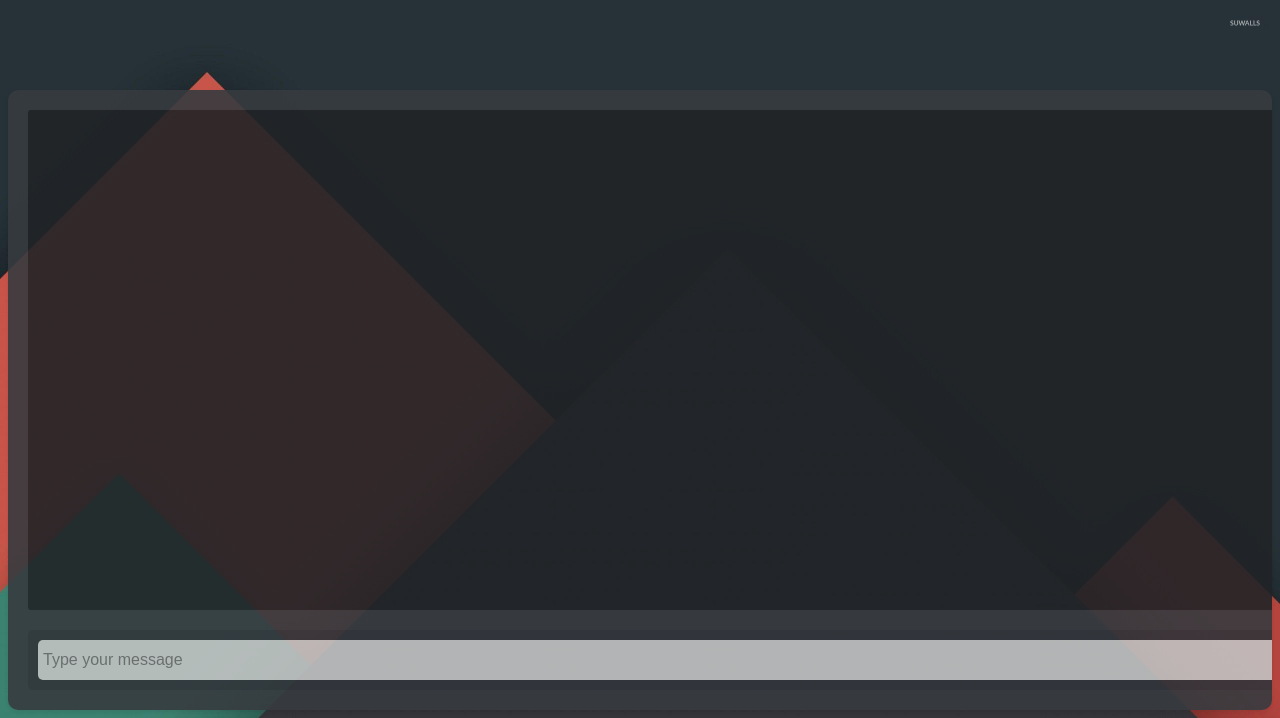
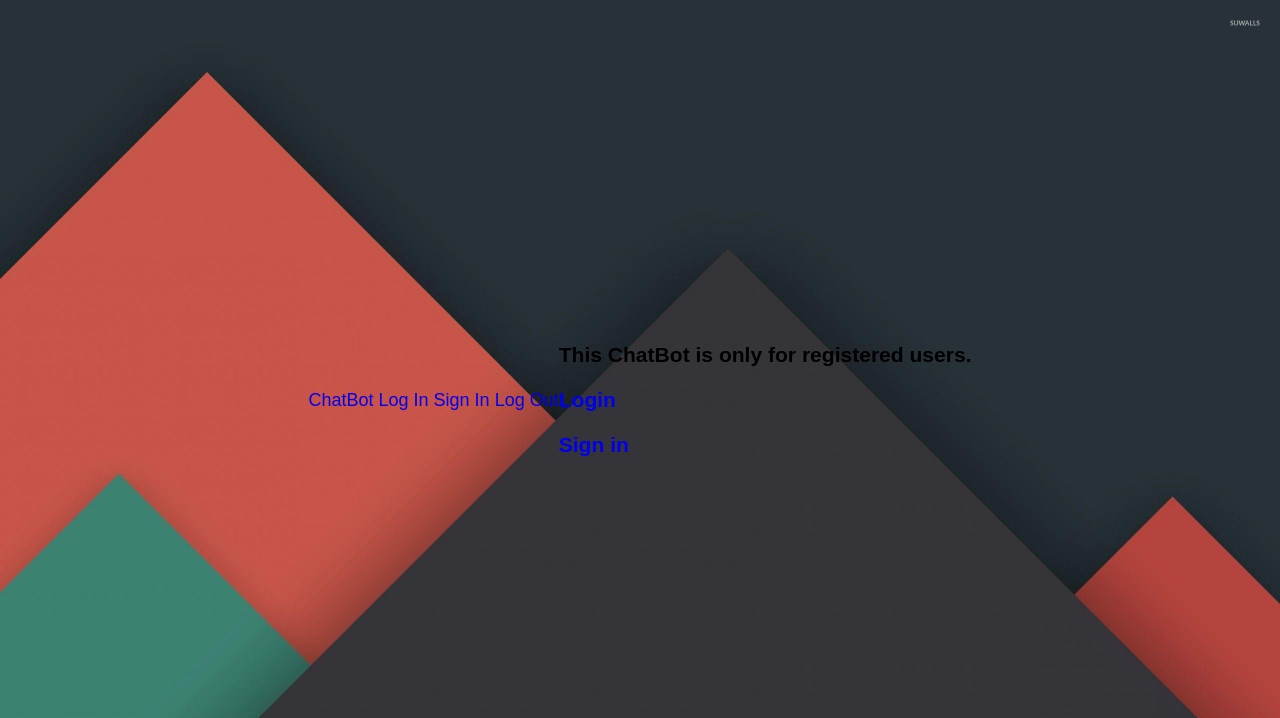
Before and after one commit to GaboAbo/ChatBotV01, a Django app: page / in a window 1280 px wide. Shown: the top 718 px of the page. Run offline with Django 4.2, Linux system fonts and the light colour scheme.

Commit message:
Feat: Home page segmented, login required features added, navbar added

```diff
--- a/Interface/Templates/footer.html
+++ b/Interface/Templates/footer.html
@@ -2,10 +2,10 @@
 </body>
 <footer class="footer">
     <div id="rrss">
-        <a href="https://github.com/GaboAbo">
+        <a target="_blank" href="https://github.com/GaboAbo">
             <img id="git" alt="">
         </a>
-        <a href="https://www.linkedin.com/in/robert-gabriel-mendoza-tovar-2aa3b9b8/">
+        <a target="_blank" href="https://www.linkedin.com/in/robert-gabriel-mendoza-tovar-2aa3b9b8/">
             <img id="linkedin" alt="">
         </a>
         <p>Author: GaboAbo</p>
--- a/Interface/Templates/header.html
+++ b/Interface/Templates/header.html
@@ -5,7 +5,13 @@
     <meta charset="UTF-8">
     <meta name="viewport" content="width=device-width, initial-scale=1.0">
     <link rel="stylesheet" href="{% static 'css/style.css' %}">
-    <link rel="icon" type="image/x-icon" href="{% static 'icons/icons8-paper-plane-avantgarde-32.png' %}">
+    <link rel="icon" type="image/x-icon" href="{% static 'icons/icons8-robot-66.png' %}">
     <title>ChatBot</title>
 </head>
 <body>
+    <div class="topnav">
+        <a href="{{ '/' }}">ChatBot</a>
+        <a href="{{ '/login/' }}">Log In</a>
+        <a href="{{ '/register/' }}">Sign In</a>
+        <a href="{{ '/logout/' }}">Log Out</a>
+    </div>
--- a/Interface/Templates/home.html
+++ b/Interface/Templates/home.html
@@ -1,5 +1,6 @@
 {% include "header.html" %}
 {% load static %}
+    {% if user.is_authenticated %}
     <div class="chatbox">
         <div class="box">
         <!--If the value ai_message is not empty, the message bubbles will be showed-->
@@ -16,4 +17,11 @@
             </form>
         </div>
     </div>
+    {% else %}
+    <div class="auth-form">
+        <h3 class="auth-title">This ChatBot is only for registered users.</h3>
+        <h3 class="auth-title"><a href="{{ '/login/' }}">Login</a></h3>
+        <h3 class="auth-title"><a  href="{{ '/register/' }}">Sign in</a></h3>
+    </div>
+    {% endif %}
 {% include "footer.html" %}
```
